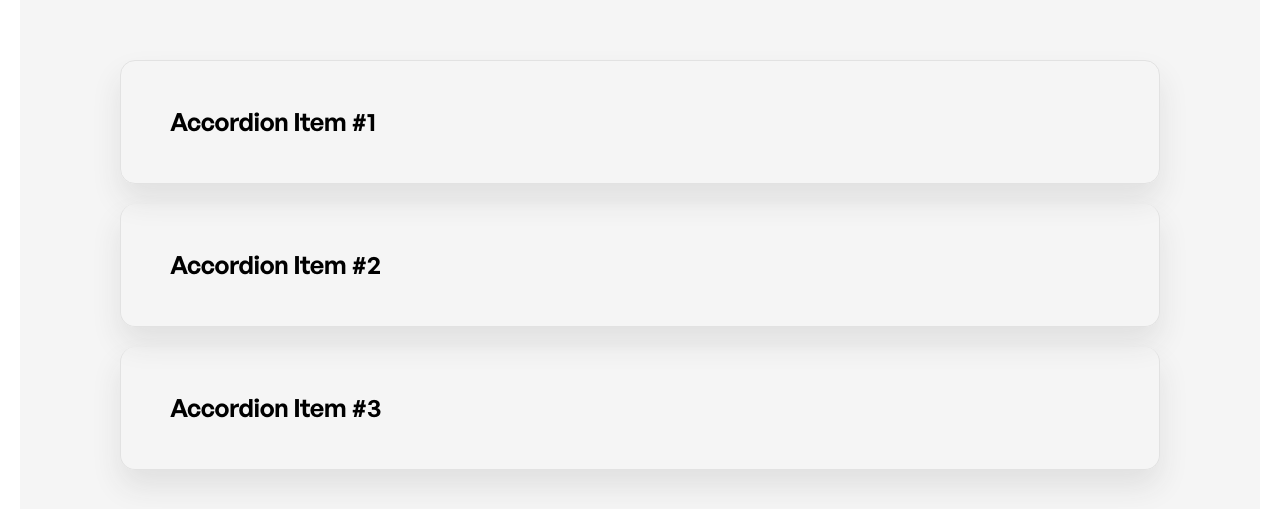
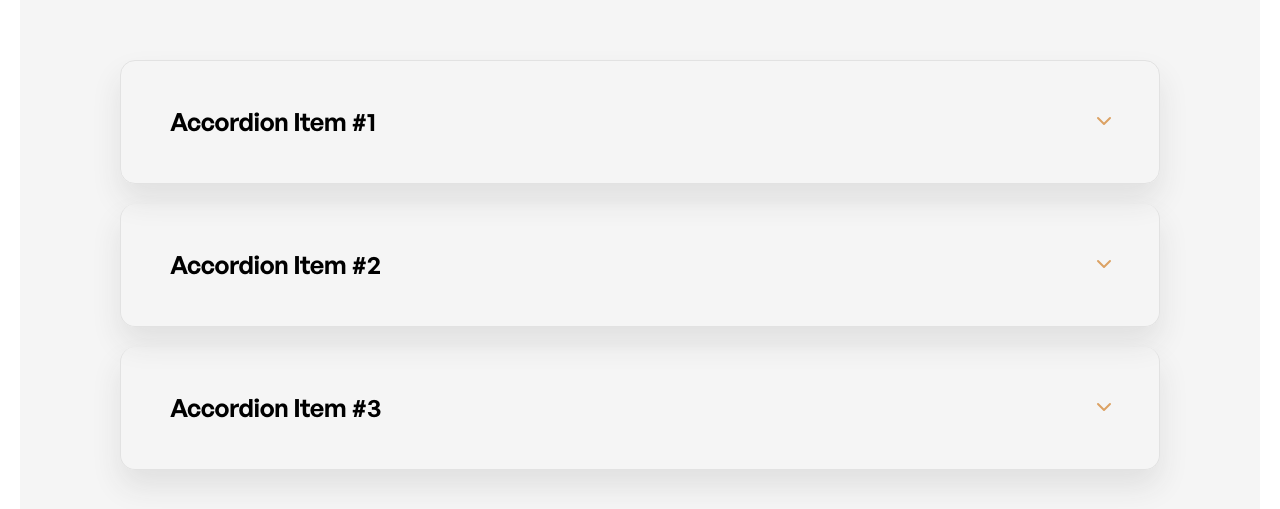
Before and after one commit to GetmevaDev/happy-smiles-dental, a Next.js app: page /services/1 in a window 1280 px wide. Shown: the part 878-1387 px from the top of the page. Built offline with nearby package versions, Linux system fonts and the light colour scheme.

Commit message:
accordion icon

```diff
--- a/src/ui/accordion/accordion-item/accordion-item.module.scss
+++ b/src/ui/accordion/accordion-item/accordion-item.module.scss
@@ -15,6 +15,9 @@
 
 .accordionItemTitle {
   width: 100%;
+  display: flex;
+  justify-content: space-between;
+  align-items: center;
   margin: 0;
   padding-bottom: 33px;
 }
@@ -64,3 +67,12 @@
   letter-spacing: 0.015em;
   text-align: left;
 }
+
+.icon {
+  transition: transform 0.3s ease;
+  cursor: pointer;
+}
+
+.rotate {
+  transform: rotate(180deg);
+}
--- a/src/ui/accordion/accordion-item/accordion-item.tsx
+++ b/src/ui/accordion/accordion-item/accordion-item.tsx
@@ -28,12 +28,31 @@ export function AccordionItem({
     }
   }, [isOpen]);
 
+  const iconClass = `${styles.icon} ${isOpen ? styles.rotate : ''}`;
+
   return (
     <li className={`${styles.accordionItem} ${isOpen ? styles.active : ''}`}>
       <h2 className={styles.accordionItemTitle}>
         <button className={styles.accordionItemBtn} onClick={btnOnClick}>
           {data.title}
         </button>
+
+        <div>
+          <svg
+            className={iconClass}
+            fill='none'
+            height='24'
+            stroke='#DCA264'
+            strokeLinecap='round'
+            strokeLinejoin='round'
+            strokeWidth='2'
+            viewBox='0 0 24 24'
+            width='24'
+            xmlns='http://www.w3.org/2000/svg'
+          >
+            <polyline points='6 9 12 15 18 9' />
+          </svg>
+        </div>
       </h2>
       <div className={styles.accordionItemContainer} style={{ height }}>
         <div ref={contentRef} className={styles.accordionItemContent}>
```
